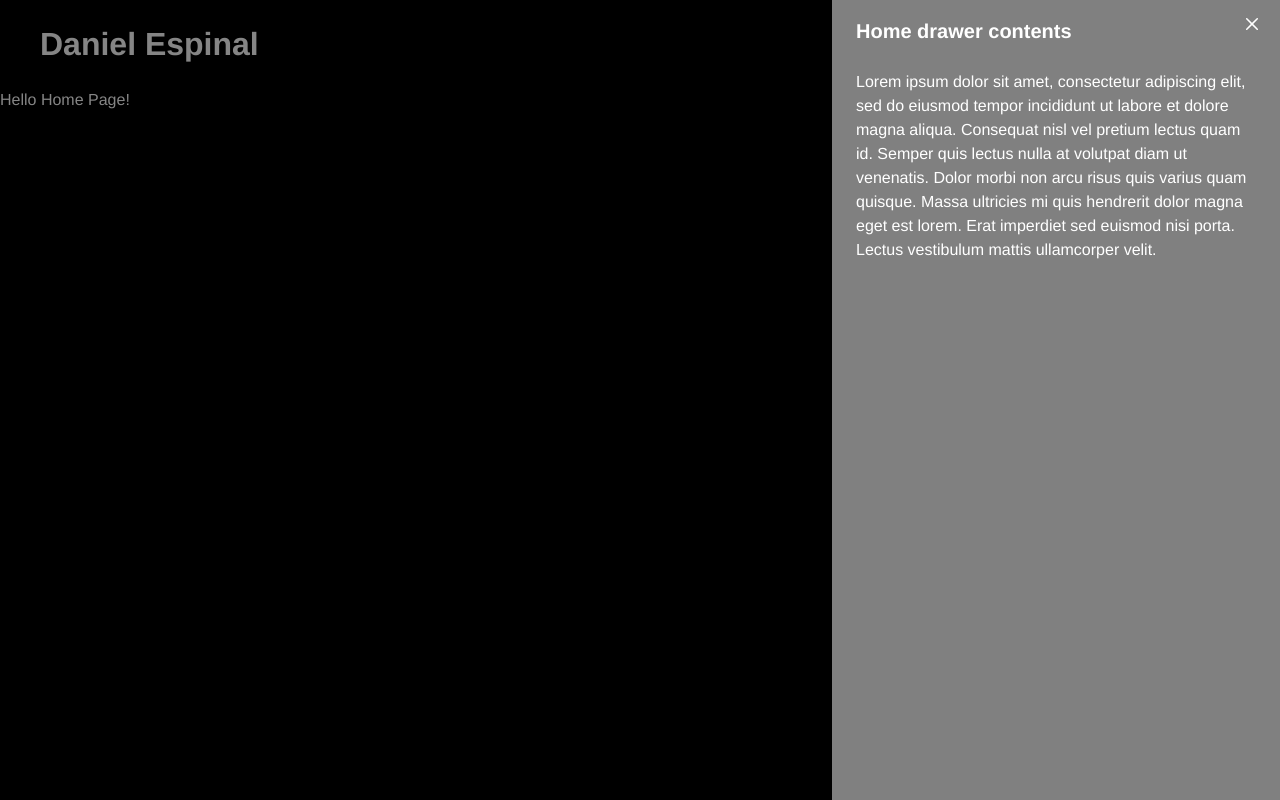
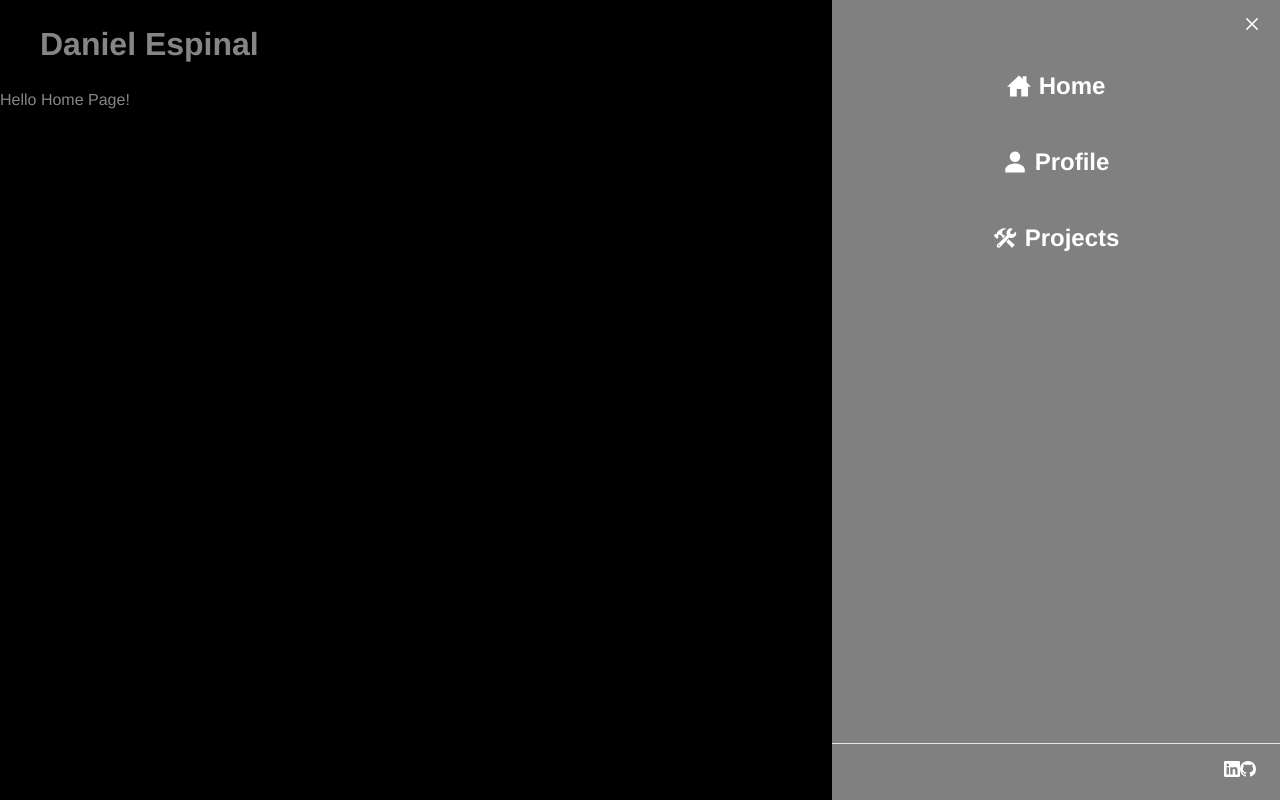
Before and after one commit to DanCanCode/dancancode-portfolio-website, a React (Create React App) app: page / in a window 1280 px wide. Both pictures are taken after a click on the button 1204 px from the left and 44 px from the top of the page. Built offline with nearby package versions, Linux system fonts and the light colour scheme.

Commit message:
sidebar adjustments

```diff
--- a/src/components/Navbar.js
+++ b/src/components/Navbar.js
@@ -17,6 +17,9 @@ import {
   Button,
 } from "@chakra-ui/react";
 import { FiMenu } from "react-icons/fi";
+import { IoPersonSharp, IoHomeSharp } from "react-icons/io5";
+import { IoIosConstruct } from "react-icons/io";
+import { BsLinkedin, BsGithub } from "react-icons/bs";
 
 const Navbar = () => {
   const { isOpen, onOpen, onClose } = useDisclosure();
@@ -50,18 +53,82 @@ const Navbar = () => {
         <DrawerOverlay />
         <DrawerContent backgroundColor="#808080">
           <DrawerCloseButton />
-          <DrawerHeader>{`Home drawer contents`}</DrawerHeader>
+
           <DrawerBody>
-            <p>
-              Lorem ipsum dolor sit amet, consectetur adipiscing elit, sed do
-              eiusmod tempor incididunt ut labore et dolore magna aliqua.
-              Consequat nisl vel pretium lectus quam id. Semper quis lectus
-              nulla at volutpat diam ut venenatis. Dolor morbi non arcu risus
-              quis varius quam quisque. Massa ultricies mi quis hendrerit dolor
-              magna eget est lorem. Erat imperdiet sed euismod nisi porta.
-              Lectus vestibulum mattis ullamcorper velit.
-            </p>
+            <Flex flexDirection="column" alignItems="center" marginTop={10}>
+              <Link
+                as={ReactLink}
+                to="/"
+                onClick={onClose}
+                display="flex"
+                alignItems="center"
+                marginY={5}
+              >
+                <Icon
+                  as={IoHomeSharp}
+                  color="#ffffff"
+                  marginRight={2}
+                  boxSize={6}
+                />
+                <Text fontWeight="bold" fontSize={24}>
+                  Home
+                </Text>
+              </Link>
+
+              <Link
+                as={ReactLink}
+                to="/profile"
+                onClick={onClose}
+                display="flex"
+                alignItems="center"
+                marginY={5}
+              >
+                <Icon
+                  as={IoPersonSharp}
+                  color="#ffffff"
+                  marginRight={2}
+                  boxSize={6}
+                />
+                <Text fontWeight="bold" fontSize={24}>
+                  Profile
+                </Text>
+              </Link>
+
+              <Link
+                as={ReactLink}
+                to="/projects"
+                onClick={onClose}
+                display="flex"
+                alignItems="center"
+                marginY={5}
+              >
+                <Icon
+                  as={IoIosConstruct}
+                  color="#ffffff"
+                  marginRight={2}
+                  boxSize={6}
+                />
+                <Text fontWeight="bold" fontSize={24}>
+                  Projects
+                </Text>
+              </Link>
+            </Flex>
           </DrawerBody>
+
+          <DrawerFooter borderTopWidth="1px">
+            <Flex alignItems="center" justifyContent="center">
+              <Link
+                href="https://www.linkedin.com/in/danieleespinal/"
+                isExternal
+              >
+                <Icon as={BsLinkedin} color="#ffffff" />
+              </Link>
+
+              <Link href="https://github.com/DanCanCode" isExternal>
+                <Icon as={BsGithub} color="#ffffff" />
+              </Link>
+            </Flex>
+          </DrawerFooter>
         </DrawerContent>
       </Drawer>
     </Flex>
```
